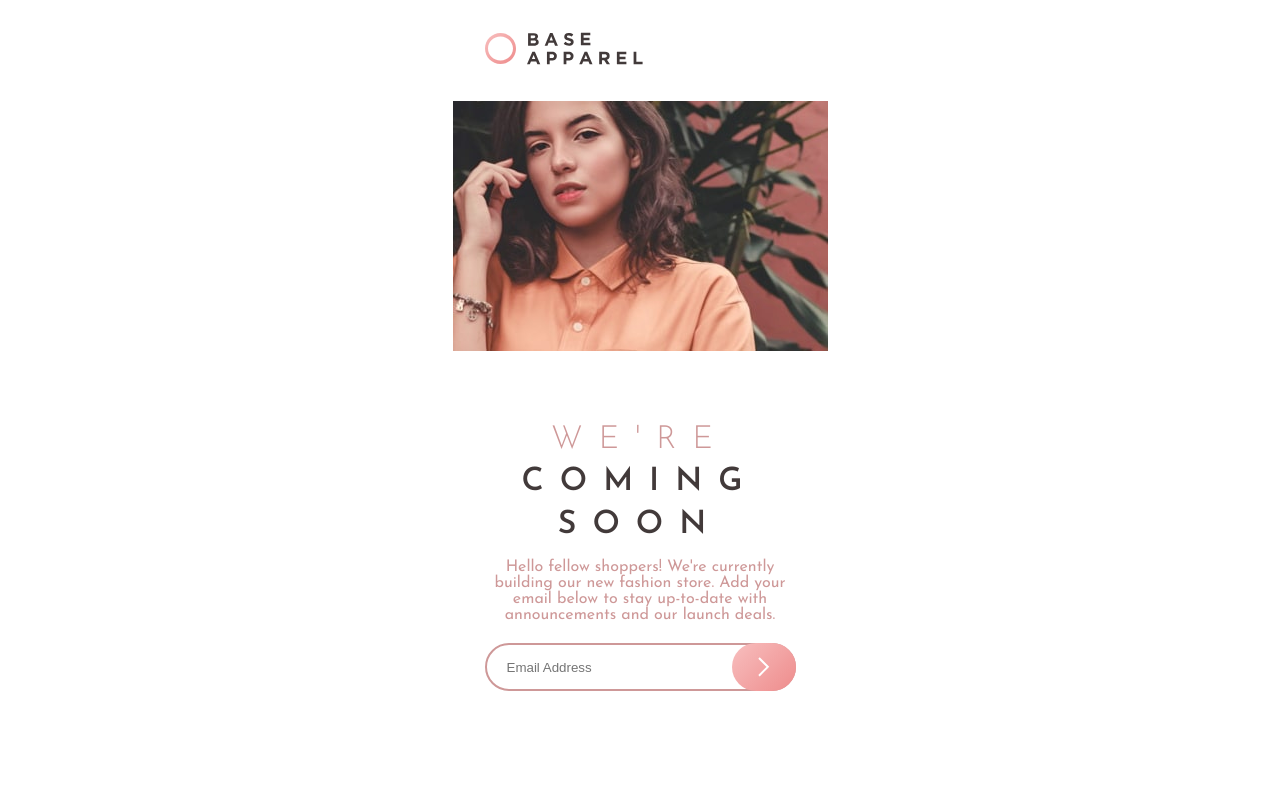
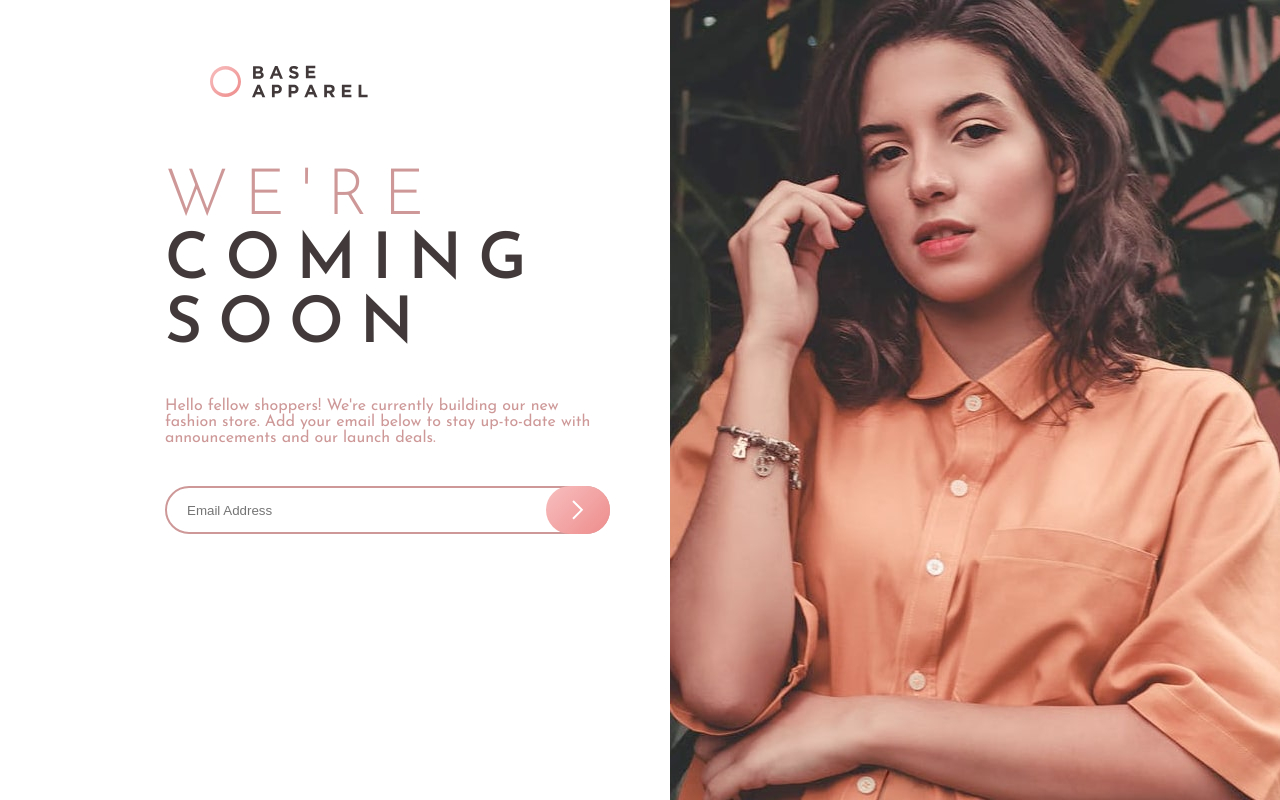
Before and after one commit to yurtsevero/_Frontendmentor.base-apparel-coming-soon, a plain HTML site: page index.html in a window 1280 px wide. Drawn offline with Linux system fonts and the light colour scheme.

Commit message:
desktop version

```diff
--- a/style.css
+++ b/style.css
@@ -105,3 +105,43 @@ form ul li {
   color: var(--soft-red);
   display: none;
 }
+@media (min-width: 1024px) {
+  body {
+    position: relative;
+  }
+  header {
+    width: 445px;
+    align-self: flex-start;
+    margin: 65px 0px 0px 210px;
+  }
+  main {
+    align-self: flex-start;
+    width: 445px;
+    height: 404px;
+    margin-left: 165px;
+    flex-direction: column;
+  }
+  main::before {
+    content: "";
+    width: 610px;
+    height: 800px;
+    background-image: url(images/hero-desktop.jpg);
+    background-size: cover;
+    background-repeat: no-repeat;
+    position: absolute;
+    top: 0;
+    right: 0;
+  }
+  main h1 {
+    font-size: 4rem;
+    line-height: 4rem;
+    text-align: left;
+  }
+  main p {
+    margin-top: 40px;
+    text-align: left;
+  }
+  form {
+    margin-top: 40px;
+  }
+}
```
